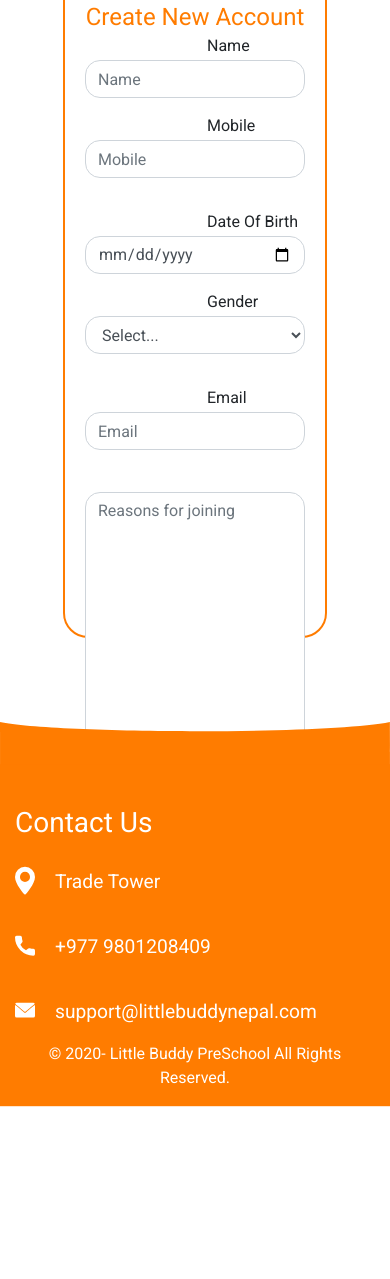
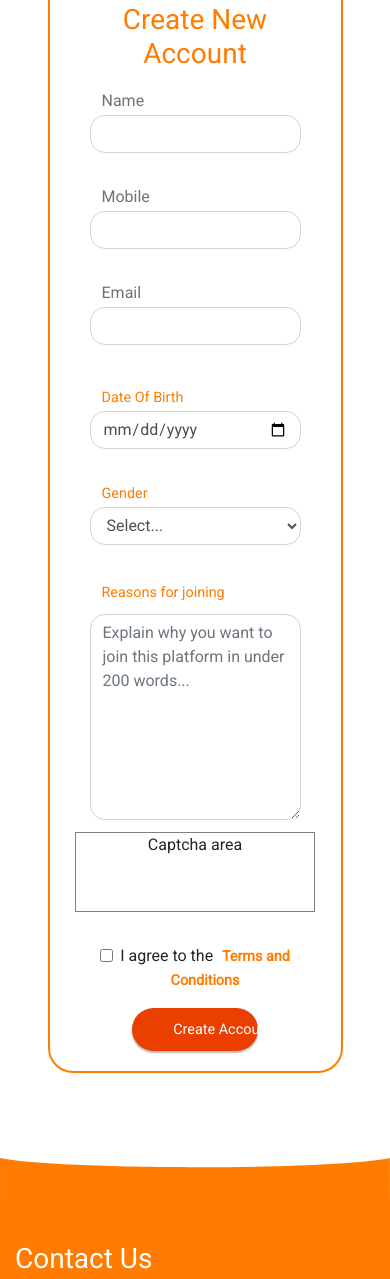
Before and after one commit to sagarbhandari96/sagarbhandari96.github.io, a plain HTML site: page sign_up.html in a window 390 px wide. Shown: the part 377-1656 px from the top of the page. Before the commit the page ends 1484 px from the top, so only its background shows below. Drawn offline with nearby package versions, Linux system fonts and the light colour scheme.

Commit message:
sign-up page
 input fields and responsiveness

```diff
--- a/css/log_in.css
+++ b/css/log_in.css
@@ -45,11 +45,11 @@
   border-radius: 15px;
 }
 
-#form-section label {
+.form-label {
   padding-left: 0.75rem;
   pointer-events: none;
 }
-#input-field {
+.input-field {
   padding-bottom: 1rem;
 }
 
@@ -66,6 +66,7 @@
 }
 .form-control:focus + .form-label .content-name,
 input:valid + .form-label .content-name {
+  opacity: 100%;
   transform: translateY(-2rem);
   font-size: 0.9rem;
   color: #ff7c00;
@@ -74,7 +75,7 @@ input:valid + .form-label .content-name {
 #log-in-btn {
   width: 50%;
 }
-#forgot-password {
+#link-text {
   font-size: 0.9rem;
   margin-top: 0.5rem;
   /* padding-right: 1.75rem; */
@@ -87,7 +88,7 @@ a:hover {
 }
 
 @media (max-width: 576px) {
-  label {
+  .form-label {
     transform: translateY(-4rem);
   }
   .content-name {
--- a/css/sign_up.css
+++ b/css/sign_up.css
@@ -0,0 +1,62 @@
+#label-bold {
+  font-size: 0.9rem;
+  margin-top: 0.5rem;
+  margin-bottom: 0 !important;
+  font-weight: 500;
+  color: #ff7c00;
+}
+.radio-label {
+  padding-right: 0.4rem;
+  padding-left: 0.5rem;
+}
+
+#form-section .form-group {
+  width: 100%;
+  height: 4rem;
+  margin-top: 1rem;
+  /* margin: auto; */
+}
+
+#reasons-field {
+  margin-top: 0.7rem;
+  height: 250px;
+}
+
+.label-persistent {
+  transform: translateY(-2rem);
+  color: #ff7c00;
+  font-size: 0.9rem;
+}
+
+#textarea-span {
+  transform: translateY(-3rem);
+  color: #ff7c00;
+  font-size: 0.9rem;
+}
+
+#dob-gender {
+  margin-top: 0.5rem;
+}
+
+#captcha {
+  border: 1px solid grey;
+  width: 15rem;
+  height: 5rem;
+  transform: translateY(-1rem);
+}
+#terms-cdns {
+  transform: translateY(-1rem);
+}
+#link-text {
+  padding-left: 0.3rem;
+  transform: translateY(-0.2rem);
+}
+
+@media (max-width: 576px) {
+  #textarea-label {
+    transform: translateY(-15rem);
+  }
+  #terms-cdns {
+    transform: translateY(0rem);
+  }
+}
--- a/sign_up.html
+++ b/sign_up.html
@@ -19,7 +19,8 @@
     />
     <link rel="stylesheet" href="css/style.css" />
     <link rel="stylesheet" href="css/log_in.css" />
-    <title>Sign Up</title>
+    <link rel="stylesheet" href="css/sign_up.css">
+    <title>Sign up</title>
   </head>
   <body>
     <div id="navigation">
@@ -57,8 +58,7 @@
               </li>
               <li class="nav-item px-4">
                 <a href="/log_in.html">
-                  <button class="btn btn-outline-light">LOG IN</button></a
-                >
+                  <button class="btn btn-outline-light">LOG IN</button></a>
               </li>
             </ul>
           </div>
@@ -74,11 +74,12 @@
         ></path>
       </svg>
     </div>
+
     <!-- FORM SECTION  -->
     <div class="container" id="form-card">
       <div class="row justify-content-center">
-        <div class="col-md-8">
-          <div class="card mx-5 text-center" id="form-section">
+        <div class="col-lg-7 col-10" >
+          <div class="card text-center" id="form-section">
             <img
               class="card-img-top"
               src="img/icons/new_account.svg"
@@ -86,92 +87,171 @@
               height="75px"
               width="75px"
             />
-            <div class="card-body">
-              <h4 class="card-title">Create New Account</h4>
+            <div class="card-body justify-content-center">
+              <h3 class="card-title">Create New Account</h3>
 
-              <form class="form-inline" action="">
-                <div class="form-row" id="input-field">
-                  <div class="form-group col-md-6">
+              <form class="form-inline  justify-content-center" action="">
+                <!-- Name and mobile  -->
+                <div class="form-row col-lg-12">
+
+                <div class="form-group text-left col-12 col-md-6  input-field">
+
+                  <input
+                  type="text"
+                  class="form-control  mx-auto"
+
+                  id="name"
+                  autocomplete="off"
+                  required
+                />
+                <label for="name" class="form-label text-left"
+                >
+                <span class="content-name">Name</span>
+
+                </label
+              >
+
+               </div>
+               <div class="form-group text-left col-12 col-md-6 input-field" >
+
                 <input
                 type="text"
                 class="form-control mx-auto"
-                      placeholder="Name"
-                      id="name"
-                    />
-                    <label for="name" class="form-label text-left">Name</label>
-                  </div>
-                  <div class="form-group col-md-6">
-                    <input
-                      type="text"
-                      class="form-control mx-auto"
-                      placeholder="Mobile"
-                      id="mobile"
+
+                name="mobile"
+                autocomplete="off"
+                required
               />
               <label for="mobile" class="form-label text-left"
-                      >Mobile</label
               >
-                  </div>
-                </div>
-                <div class="form-row" id="input-field">
-                  <div class="form-group col-md-6">
-                    <input
-                      type="date"
-                      class="form-control mx-auto"
-                      placeholder="Date Of Birth"
-                      id="dob"
-                    />
-                    <label for="name" class="form-label text-left"
-                      >Date Of Birth</label
+              <span class="content-name">Mobile</span>
+
+              </label
             >
-                  </div>
-                  <div class="form-group col-md-6">
-                    <select
-                      class="form-control mx-auto"
-                      placeholder="Gender"
-                      id="gender"
-                    >
-                      <option selected="selected">Select...</option>
-                      <option value="male">Male</option>
 
-                      <option value="male">Female</option>
-                    </select>
-                    <label for="name" class="form-label text-left"
-                      >Gender</label
-                    >
              </div>
             </div>
 
-                <div class="form-group" id="input-field">
+          <!-- EMAIL  -->
+          <div class="form-row col-lg-12" id="email-field">
+
+            <div class="form-group text-left col-12 input-field">
+
               <input
-                    type="email"
-                    class="form-control mx-auto"
-                    placeholder="Email"
+              type="text"
+              class="form-control  mx-auto"
+
               id="email"
+              autocomplete="off"
+              required
             />
-                  <label for="email" class="form-label text-left">Email</label>
+            <label for="name" class="form-label text-left"
+            >
+            <span class="content-name">Email</span>
+
+            </label
+          >
+
            </div>
-                <div class="form-group" id="input-field">
-                  <textarea
-                    name=""
-                    id="reason-for-joining"
-                    class="form-control"
-                    placeholder="Reasons for joining"
-                    cols="50"
-                    rows="10"
-                  ></textarea>
+
         </div>
+
+
+
+            <!-- dob/gender  -->
+            <div class="form-row col-lg-12" id="dob-gender">
+
+              <div class="form-group text-left col-12 col-md-6  input-field">
+
+                <input
+                type="date"
+                class="form-control  mx-auto"
+
+                id="name"
+                autocomplete="off"
+                required
+              />
+              <label for="name" class="form-label text-left"
+              >
+              <span class="label-persistent">Date Of Birth</span>
+
+              </label
+            >
+
+             </div>
+             <div class="form-group text-left col-12 col-md-6  input-field">
+
+              <select class="form-control" id="gender">
+                <option selected>Select...</option>
+                <option value="male">Male</option>
+                <option value="female">Female</option>
+                <option value="other">Other</option>
+              </select>
+            <label for="gender" class="form-label text-left"
+            >
+            <span class="label-persistent">Gender</span>
+
+            </label
+          >
+
+           </div>
+          </div>
+
+          <!-- reasons for joining -->
+
+           <div class="form-row col-lg-12" id="reasons-field">
+
+            <div class="form-group text-left col-12 ">
+
+              <textarea name="" id="reason-for-joining"
+              placeholder="Explain why you want to join this platform in under 200 words..."
+              rows="8" class="form-control"></textarea>
+            <label for="reasons" class="form-label text-left" id="textarea-label"
+            >
+            <span id="textarea-span">Reasons for joining</span>
+
+            </label>
+
+           </div>
+
+          </div>
+
+          <div id="captcha">
+            Captcha area
+          </div>
+
+          <div class="form-row col-lg-12 col-12 " id="terms-cdns">
+          <div class="form-group h-50">
+            <div class="form-check">
+              <input class="form-check-input" type="checkbox" id="gridCheck">
+              <label class="form-check-label" for="gridCheck">
+                I agree to the
+              </label>
+              <span id="link-text"> Terms and Conditions</span>
+            </div>
+          </div>
+        </div>
+
+
+
+
               </form>
 
-              <a class="" href="#"
+
+              <a class="" href="user_dashboard.html"
                 ><button class="btn btn-register" id="log-in-btn">
                   Create Account
                 </button></a
               >
+
+
+
             </div>
           </div>
         </div>
       </div>
     </div>
+
 
         <!-- FOOTER SECTION -->
         <footer>
@@ -239,7 +319,10 @@
           </div>
         </footer>
 
-
+        <script>
+          //Get the current year for the copyright
+$("#year").text(new Date().getFullYear());
+    </script>
     <script
       src="https://code.jquery.com/jquery-3.4.1.slim.min.js"
       integrity="sha384-J6qa4849blE2+poT4WnyKhv5vZF5SrPo0iEjwBvKU7imGFAV0wwj1yYfoRSJoZ+n"
@@ -255,9 +338,5 @@
       integrity="sha384-wfSDF2E50Y2D1uUdj0O3uMBJnjuUD4Ih7YwaYd1iqfktj0Uod8GCExl3Og8ifwB6"
       crossorigin="anonymous"
     ></script>
-    <script>
-        //Get the current year for the copyright
-$("#year").text(new Date().getFullYear());
-  </script>
   </body>
 </html>
```
Also changed, not shown: log_in.html (+2 -2 lines). Lines whose indentation alone changed are shown as unchanged.
